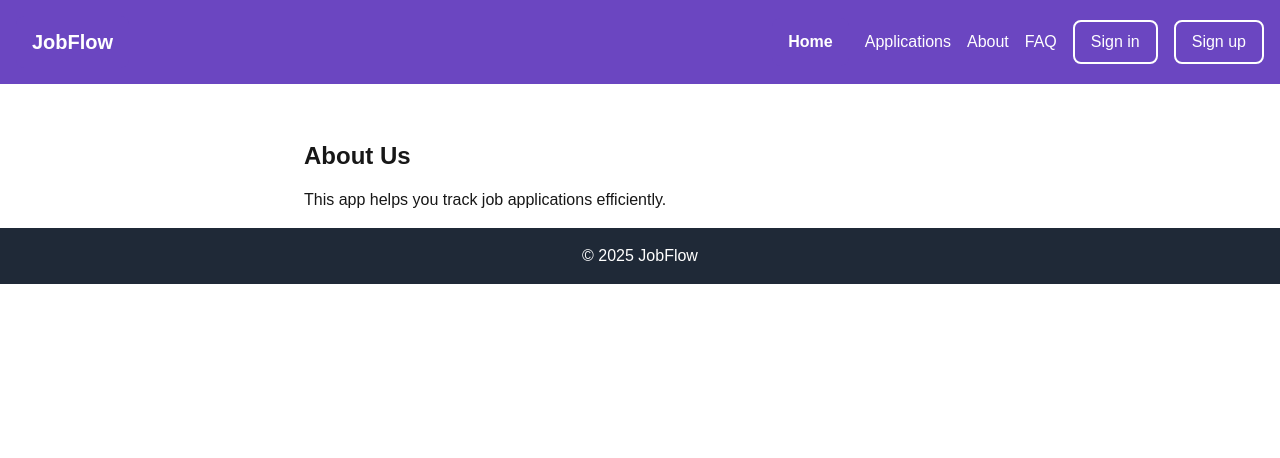
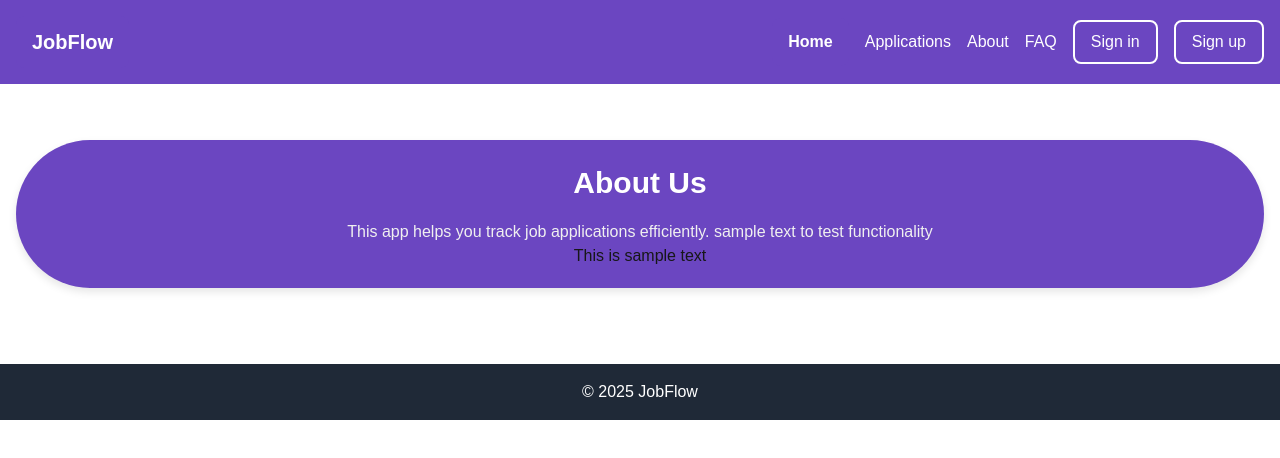
Before and after one commit to perezc14-msu/CSIT415-Project, a Next.js app in the folder jobflow/: page /about in a window 1280 px wide. Shown: the top 458 px of the page. Built offline with nearby package versions, Linux system fonts and the light colour scheme; no server answers.

Commit message:
about page
Added styling to the about page .Still needs to look better. Just pushing something for now

```diff
--- /dev/null
+++ b/jobflow/app/about/about.css
@@ -0,0 +1,54 @@
+/* Instead of typing # to add color you just put primary/sec etc. */
+:root {
+    --primary-color: #6b46c1;
+    --secondary-color: #f0f0f0;
+    --tertiary-color: #200599;
+    --fifth-color: #8c5ae3;
+    --red-color: #ff0000;
+}
+
+/* Container for the title */
+.container {
+    max-width: 100vw;
+    margin: 40px auto;
+    padding: 20px;
+    background: var(--primary-color);
+    box-shadow: 0 4px 8px rgba(0, 0, 0, 0.1);
+    border-radius: 90px;
+    text-align: center;
+    margin-bottom: 60px;
+}
+
+/* Title styling */
+.title {
+    font-size: 30px;
+    font-weight: bold;
+    margin-bottom: 15px;
+    color: white;
+}
+
+/* Separate container (description) */
+.containerdescription {
+    margin: 60px auto; /*this adds space between title and the description */
+    max-width: 100vw;
+    margin: 40px auto;
+    padding: 20px;
+    background: var(--fifth-color);
+    box-shadow: 0 4px 8px rgba(0, 0, 0, 0.1);
+    border-radius: 90px;
+    text-align: center;
+    margin: 40px auto;
+}
+
+/* Description styling text */
+.description {
+    font-size: 16px;
+    color: var(--secondary-color);
+    max-width: 80%;
+    text-align: center;
+    margin: 0 auto;
+    display: block;
+
+    /*(max-width)the reason i added ths was for the text in the description to be
+    within a readable width*/
+}
--- a/jobflow/app/about/page.js
+++ b/jobflow/app/about/page.js
@@ -1,8 +1,13 @@
+//this imports the css file
+import "./about.css";
+
 export default function About() {
-    return (
-      <div className="max-w-2xl mx-auto mt-10">
-        <h1 className="text-2xl font-bold mb-4">About Us</h1>
-        <p>This app helps you track job applications efficiently.</p>
-      </div>
-    );
-  }
+  return (
+    <div className="container">
+      <h1 className="title">About Us</h1>
+      <p className="description">This app helps you track job applications efficiently.
+        sample text to test functionality</p>
+      <p className="description1">This is sample text</p>
+    </div>
+  );
+}
```
